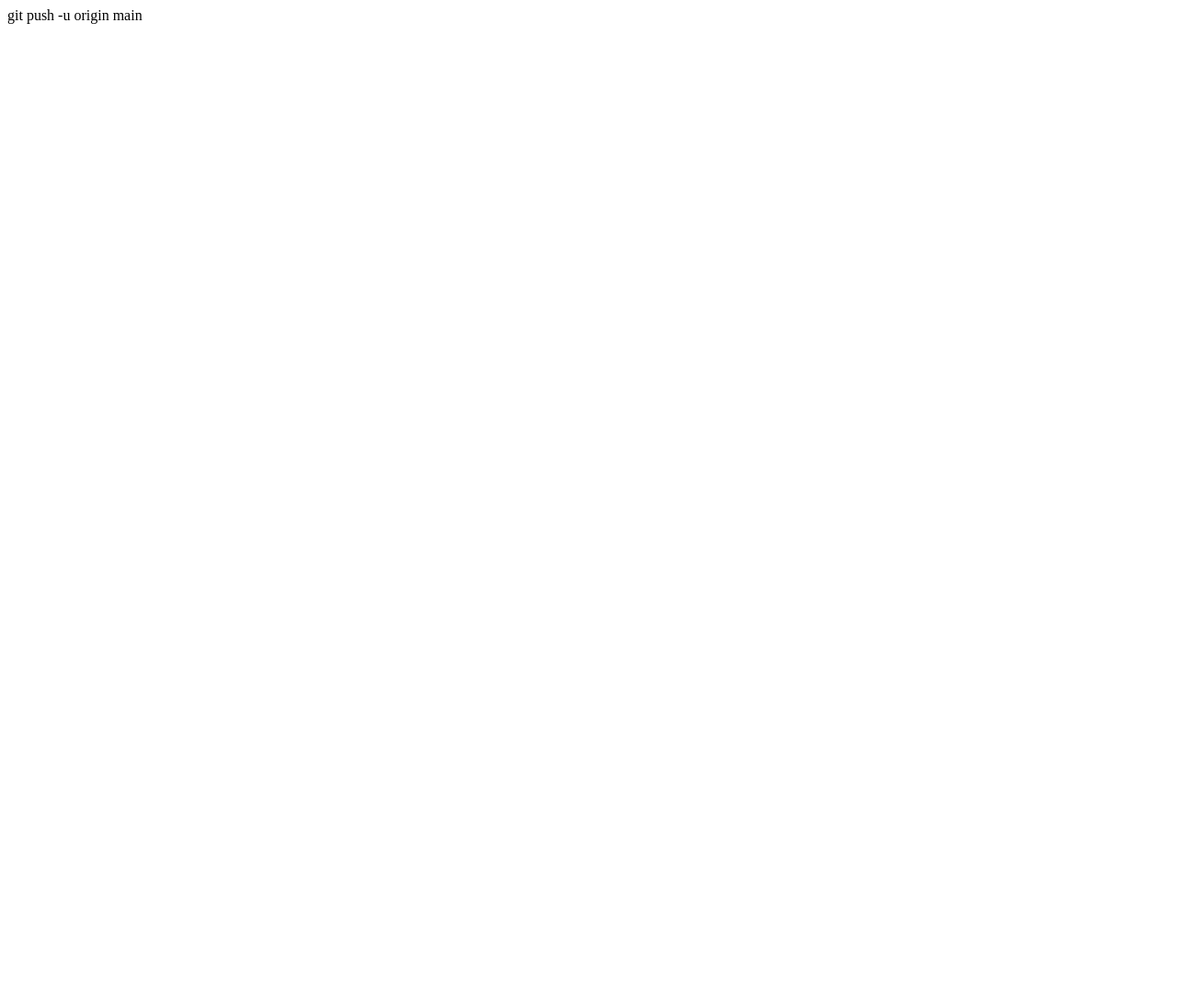
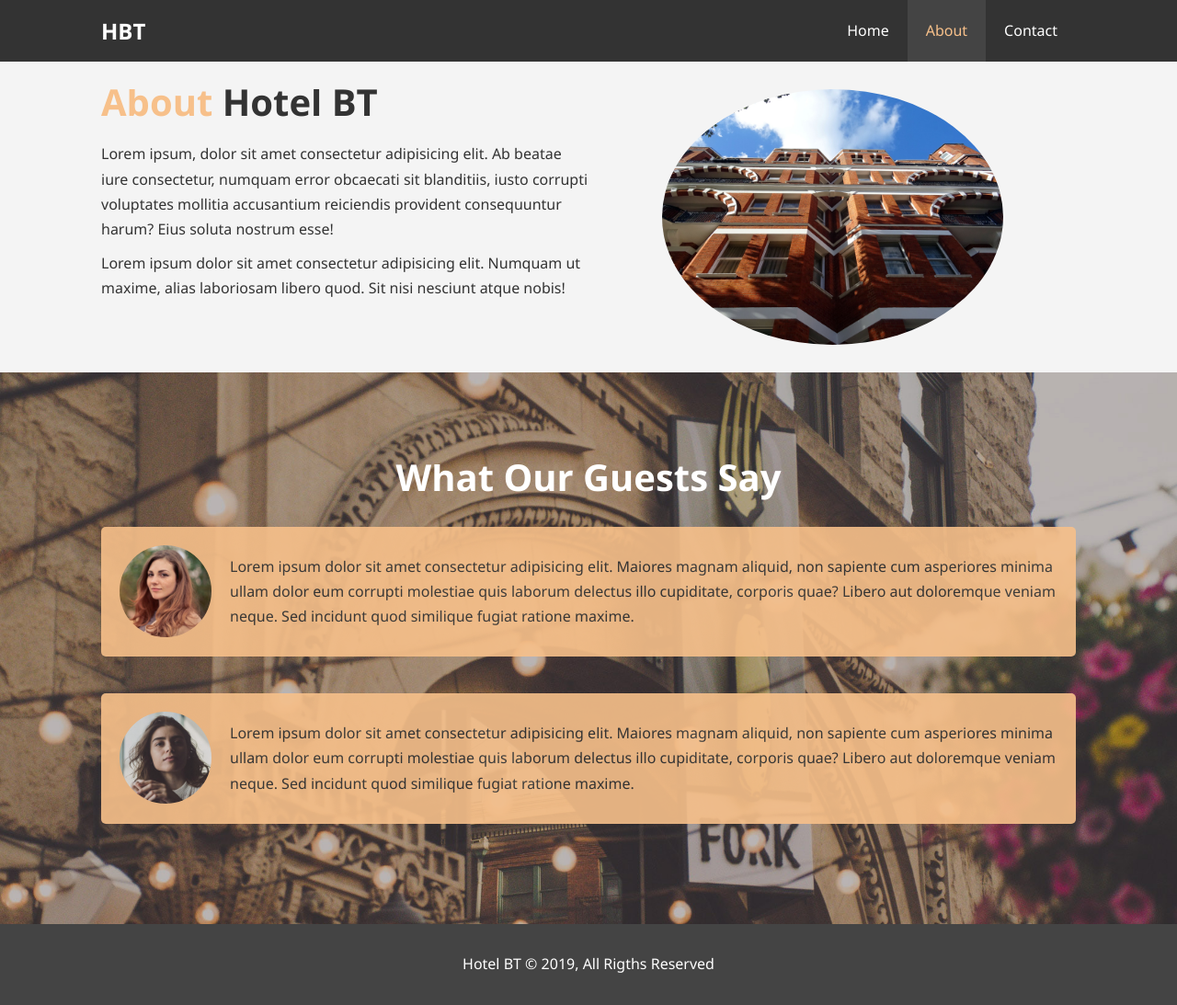
Before and after one commit to ZandisiweN/Hotel_Website, a plain HTML site: page about.html in a window 1280 px wide. Shown: the whole page at 92% size. Before the commit the page ends 800 px from the top, so only its background shows below. Drawn offline with Linux system fonts and the light colour scheme.

Commit message:
First commit

```diff
--- a/about.html
+++ b/about.html
@@ -1 +1,71 @@
-git push -u origin main
+<!DOCTYPE html>
+<html lang="en">
+<head>
+    <meta charset="UTF-8">
+    <meta name="viewport" content="width=device-width, initial-scale=1.0">
+    <meta name="description" content="Welcome to the most extraordinary hotel
+    in Boston Massachusetts">
+    <meta name="keywords" content="hotel,boston hotel,new england hotel">
+    <link rel="stylesheet" href="css/style.css">
+    <title>Hotel BT | About</title>
+</head>
+<body>
+<header>
+<nav id="navbar">
+<div class="container">
+    <h1 class="logo"><a href="index.html">HBT</a></h1>
+    <ul>
+        <li><a href="index.html">Home</a></li>
+        <li><a  class="current" href="about.html">About</a></li>
+        <li><a href="contact.html">Contact</a></li>
+    </ul>
+
+</div>
+</nav>
+</header>
+<section id="about-info" class="bg-light py-3">
+    <div class="container">
+<div class="info-left">
+    <h1 class="l-heading"><span class="text-primary"> About</span> Hotel BT</h1>
+    <p>Lorem ipsum, dolor sit amet consectetur adipisicing elit. Ab beatae iure consectetur,
+    numquam error obcaecati sit blanditiis, iusto corrupti voluptates mollitia accusantium
+    reiciendis provident consequuntur harum? Eius soluta nostrum esse!</p>
+    <p>Lorem ipsum dolor sit amet consectetur adipisicing elit. Numquam ut maxime, alias
+    laboriosam libero quod. Sit nisi nesciunt atque nobis!</p>
+</div>
+<div class="info-right">
+   <img src="./img/photo-2.jpg" alt="hotel">
+</div>
+    </div>
+</section>
+
+<div class="clr"></div>
+
+<section id="testimonials" class="py-3">
+<div class="container">
+    <h2 class="l-heading">What Our Guests Say</h2>
+    <div class="testimonial bg-primary">
+        <img src="./img/person-1.jpg" alt="Samantha">
+        <p>Lorem ipsum dolor sit amet consectetur adipisicing elit.
+           Maiores magnam aliquid, non sapiente cum asperiores minima ullam
+           dolor eum corrupti molestiae quis laborum delectus illo cupiditate,
+           corporis quae? Libero aut doloremque veniam neque. Sed incidunt quod
+           similique fugiat ratione maxime.</p>
+    </div>
+
+    <div class="testimonial bg-primary">
+        <img src="./img/person-2.jpg" alt="Jenifer">
+        <p>Lorem ipsum dolor sit amet consectetur adipisicing elit.
+           Maiores magnam aliquid, non sapiente cum asperiores minima ullam
+           dolor eum corrupti molestiae quis laborum delectus illo cupiditate,
+           corporis quae? Libero aut doloremque veniam neque. Sed incidunt quod
+           similique fugiat ratione maxime.</p>
+    </div>
+</div>
+</section>
+
+<footer id="main-footer">
+<p>Hotel BT &copy; 2019, All Rigths Reserved</p>
+</footer>
+</body>
+</html>
--- a/css/style.css
+++ b/css/style.css
@@ -70,6 +70,14 @@ color:#fff;
 }
 .clr{
     clear:both;
+}
+/* Padding */
+.py-1 {padding: 10px 0;}
+.py-2 {padding: 20px 0;}
+.py-3 {padding: 30px 0;}
+
+.l-heading{
+    font-size: 40px;
 }
 
 /* Navbar */
@@ -159,6 +167,75 @@ color:#fff;
 .box i{
     margin-bottom: 10px;
 }
+/* About Info */
+#about-info .info-right{
+    float: right;
+    width: 50%;
+    min-height: 100%;
+
+}
+#about-info .info-right img{
+    display: block;
+    margin: auto;
+    width: 70%;
+    border-radius: 50%;
+}
+#about-info .info-left{
+    float: left;
+    width: 50%;
+    min-height: 100%;
+}
+
+/* Testimonials */
+
+#testimonials{
+    height:600px;
+    background: url('../img/test-bg.jpg') no-repeat
+    center center/cover;
+    padding-top: 100px;
+
+}
+#testimonials h2{
+    color: #fff;
+    text-align: center;
+    padding-bottom: 40px;
+}
+#testimonials .testimonial{
+    padding: 20px;
+    margin-bottom: 40px;
+    border-radius: 5px;
+    opacity:0.9;
+}
+.testimonial img{
+    width: 100px;
+    float:left;
+    margin-right:20px;
+    border-radius: 50%;
+}
+/* Contact form */
+#contact-form .form-group{
+    margin-bottom: 20px;
+
+}
+#contact-form label{
+    display: block;
+    margin-bottom: 5px;
+}
+#contact-form input,
+#contact-form textarea{
+    width: 100%;
+    padding:10px;
+    border: 1px solid #ddd
+}
+#contact-form textarea{
+    height: 200px;
+}
+#contact-form input:focus,
+#contact-form textarea:focus {
+    outline: none;
+    border-color: #f7c08a;
+}
+
 
 /* footer */
 #main-footer{
```
Also changed, not shown: contact.html (+79 -0 lines).
